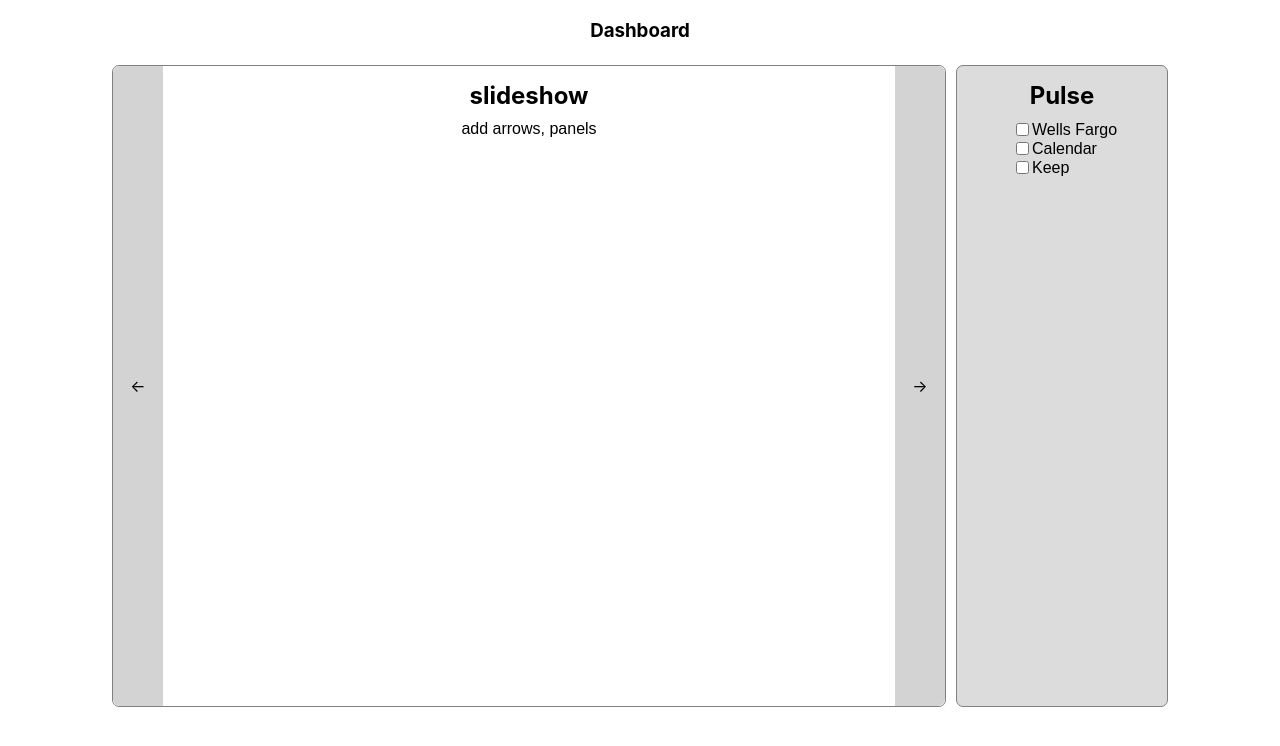
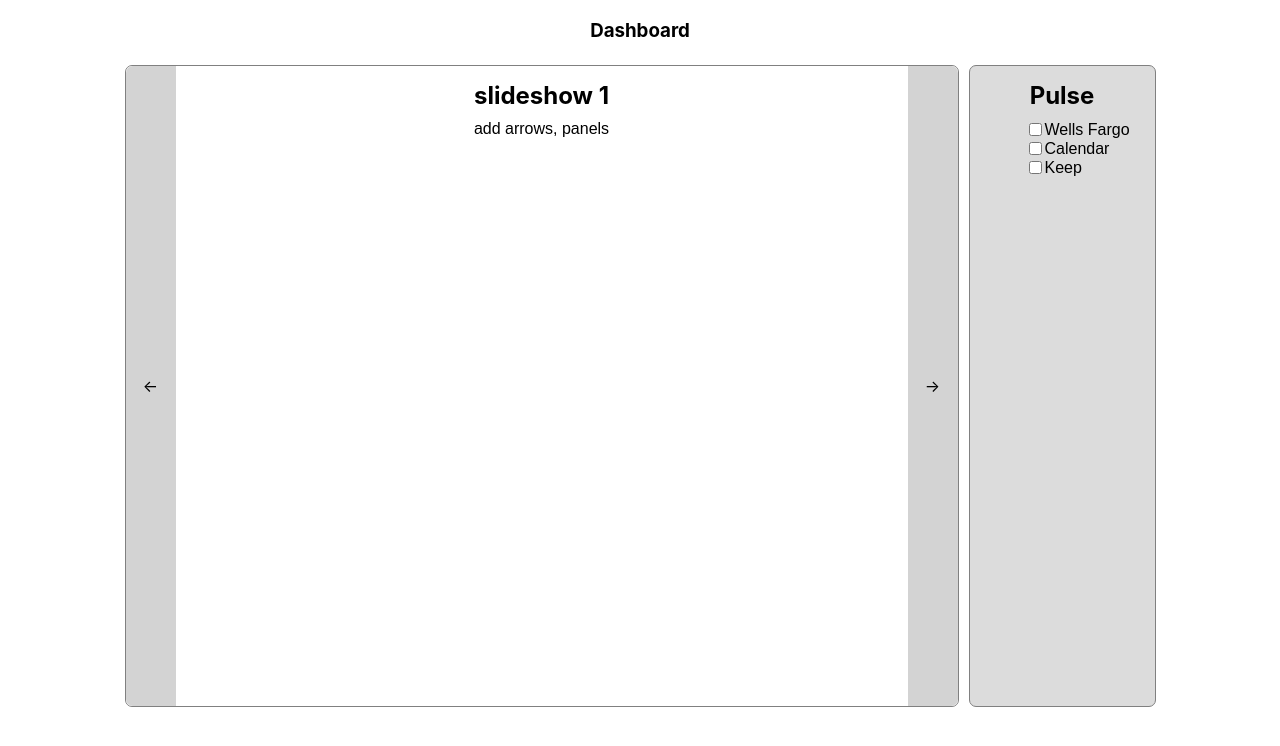
Before and after one commit to crochetcode/blog, a React (Create React App) app: page / in a window 1280 px wide. Shown: the top 746 px of the page. Built offline with nearby package versions, Linux system fonts and the light colour scheme; the HTML template or start-up script is replaced by a standard one.

Commit message:
export slides constant

```diff
--- a/src/App.css
+++ b/src/App.css
@@ -9,7 +9,7 @@ body {
 
 .panel {
     border: 1px solid gray;
-    width: 200px;
+    width: 175px;
     margin: 5px;
     padding: 5px;
     border-radius: 7px;
--- a/src/components/slideshow.js
+++ b/src/components/slideshow.js
@@ -1,43 +1,34 @@
-import {useState} from 'react';
+import { useState } from 'react';
+import {slides} from '../constants/slides';
 
 export const Slideshow = () => {
     const [panelIndex, changePanel] = useState(0);
-    console.log(panelIndex)
 
     const changePanelIndex = direction => {
         let newIndex;
 
-        if (direction === 'left'){
+        if (direction === 'left') {
             newIndex = panelIndex - 1
-            if(newIndex >= 0)
-            changePanel(newIndex)
+            if (newIndex >= 0) {
+                changePanel(newIndex)
+            } else changePanel(slides.length - 1)
+
         }
 
-        if (direction === 'right'){
+        if (direction === 'right') {
             newIndex = panelIndex + 1
-            if(newIndex <= panels.length - 1)
-            changePanel(newIndex)
+            if (newIndex <= slides.length - 1) {
+                changePanel(newIndex)
+            } else changePanel(0)
         }
     }
-
-    const panels = [
-        {
-            heading: (<h2>slideshow</h2>),
-            body: (<p>add arrows, panels</p>)
-        },
-        {
-            heading: (<h2>slideshow 2</h2>),
-            body: (<p>add arrows, panels</p>)
-        },
-
-    ]
 
     return (
         <div className='slideshow-container'>
             <div className='arrow arrow-left' onClick={() => changePanelIndex('left')}>{'<-'}</div>
             <div className='slideshow-frame'>
-                {panels[panelIndex].heading}
-                {panels[panelIndex].body}
+                <h2>{slides[panelIndex].heading}</h2>
+                {slides[panelIndex].body}
             </div>
             <div className='arrow arrow-right' onClick={() => changePanelIndex('right')}>{'->'}</div>
         </div>
--- /dev/null
+++ b/src/constants/slides.js
@@ -0,0 +1,14 @@
+export const slides = [
+    {
+        heading: 'slideshow 1',
+        body: (<p>add arrows, panels</p>)
+    },
+    {
+        heading: 'slideshow 2',
+        body: (<p>add arrows, panels</p>)
+    },
+    {
+        heading: 'slideshow 3',
+        body: (<p>add arrows, panels</p>)
+    }
+]
```
